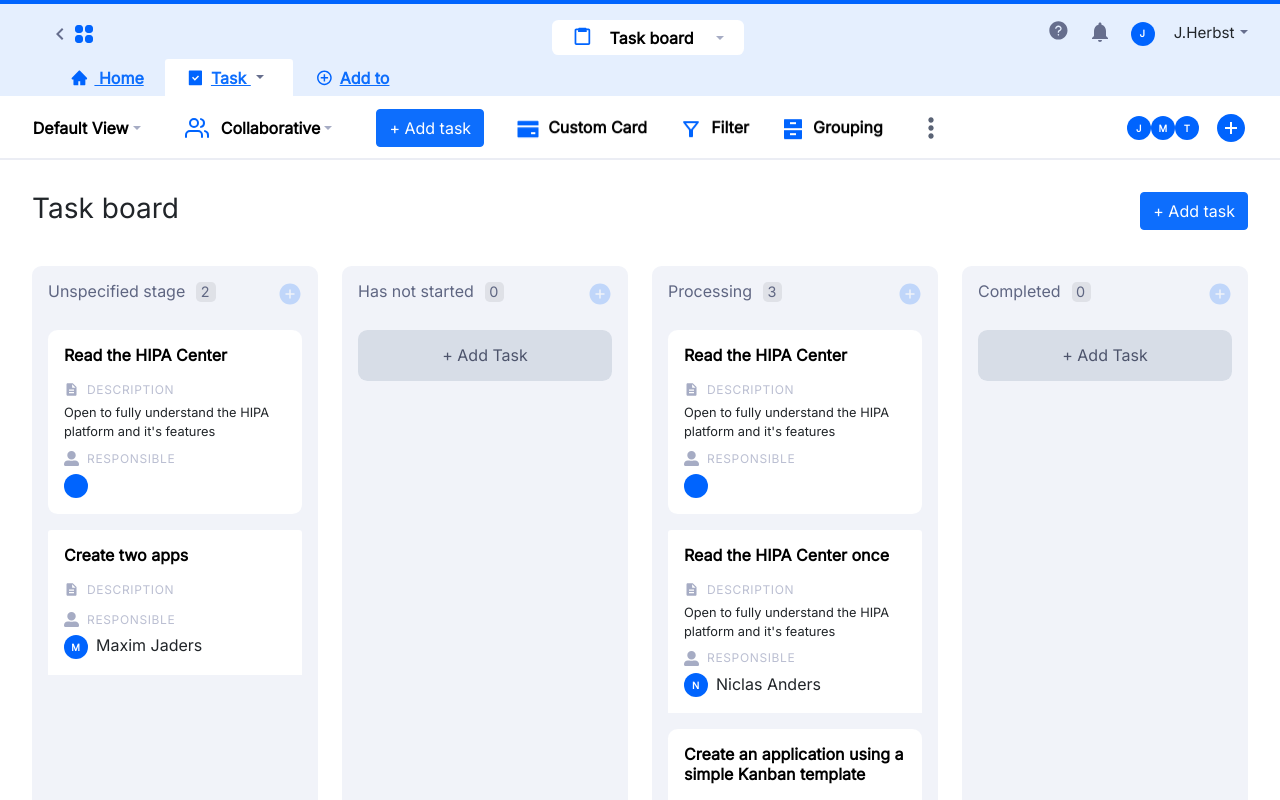
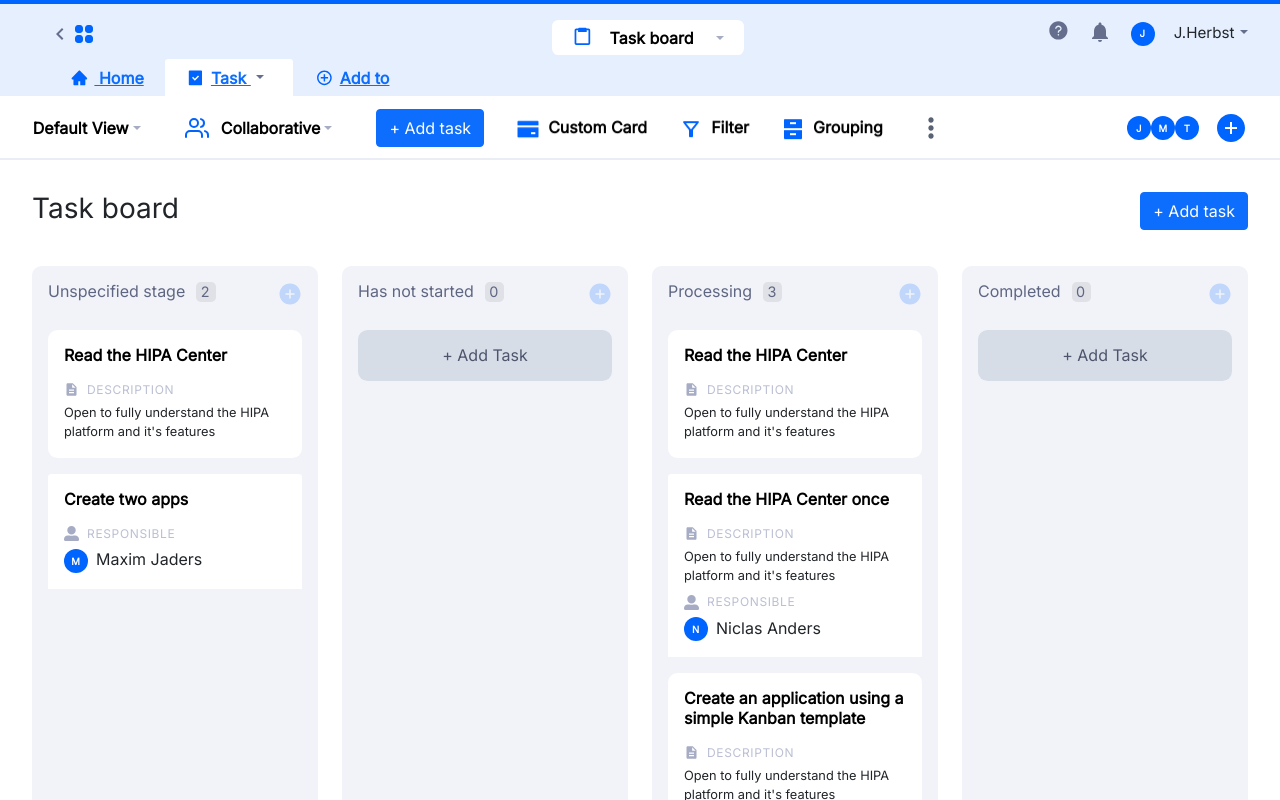
Before and after one commit to knickheal75/kanban-board, a React (Create React App) app: page / in a window 1280 px wide. Built offline with nearby package versions, Linux system fonts and the light colour scheme.

Commit message:
checks removed

```diff
--- a/src/components/Card/CardDescription.js
+++ b/src/components/Card/CardDescription.js
@@ -3,6 +3,7 @@ import "./CardMain.css";
 
 
 const CardDescription = (props) => {
+
   return(
     <>
       {
--- a/src/components/Card/CardMain.js
+++ b/src/components/Card/CardMain.js
@@ -17,7 +17,7 @@ const CardMain = (props) => {
                 <CardDescription
                   logo={ <MdDescription color="#A6ACC4" size="0.94rem" className="main-card-icon"/> }
                   description={props.taskDescription}
-                  showDescription={ (props.taskDescription !== "" || !props.taskDescription || props.taskDescription === null) ? true : false}
+                  showDescription={ props.taskDescription !== "" ? true : false}
                   />
               }
 
@@ -26,7 +26,7 @@ const CardMain = (props) => {
                   logo={<FaUserAlt color="#A6ACC4" size="0.94rem" className="main-card-icon"/> }
                   responsible={props.taskResponsible}
                   initials={props.taskResponsibleInitials}
-                  showResponsible={ props.taskResponsible !== ""  || !props.taskResponsible || props.taskResponsible === null ? true : false}
+                  showResponsible={ props.taskResponsible !== "" ? true : false}
               />
               }
 
```
